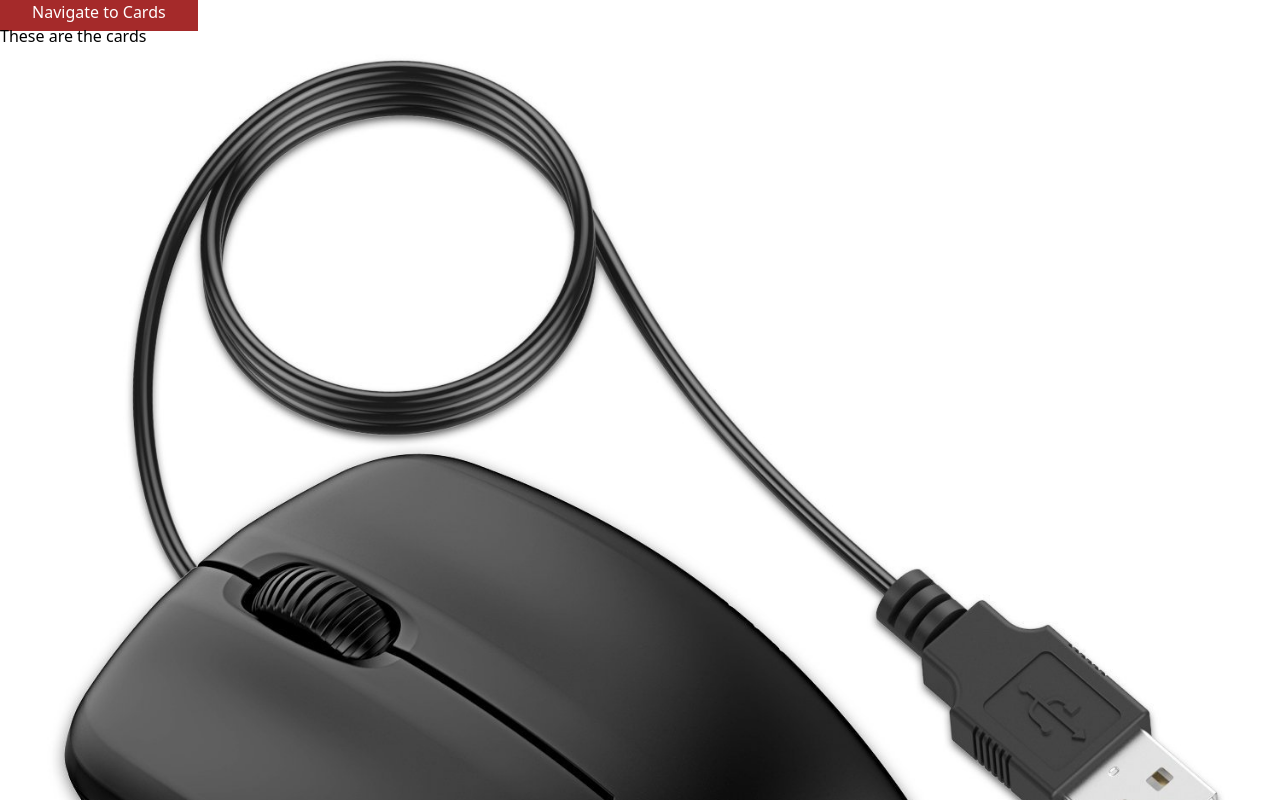
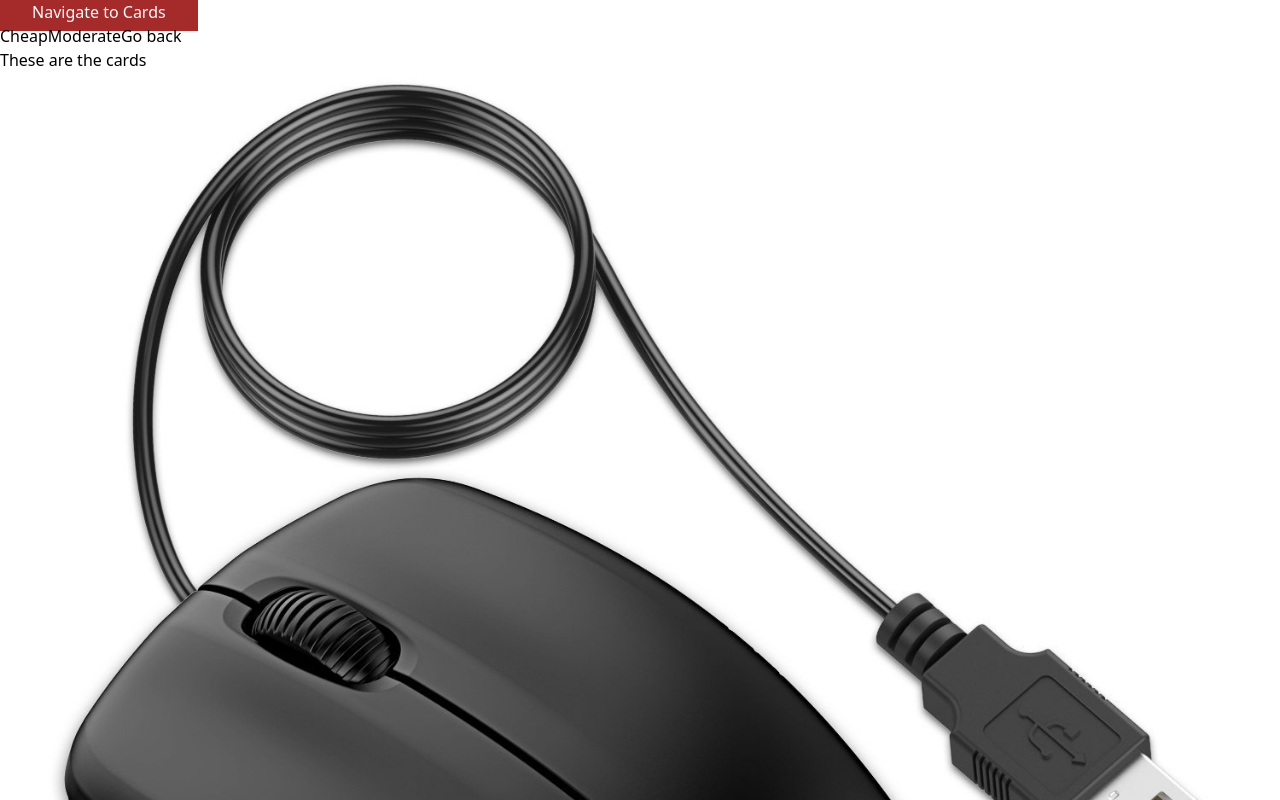
Before and after one commit to tuyishimejohnson/weather_application, a React (Vite) app in the folder weather-application/: page /Cards in a window 1280 px wide. Shown: the top 800 px of the page. Built offline with nearby package versions, Linux system fonts and the light colour scheme.

Commit message:
Adding navigations for filtering.

```diff
--- a/weather-application/src/components/cards.tsx
+++ b/weather-application/src/components/cards.tsx
@@ -3,29 +3,42 @@ import data from "./data"
 import { NavLink, useSearchParams } from "react-router-dom"
 
 
-let result = data.map(char => (
-    <div key={char.id} className="flex flex-col">
-        <NavLink to={`/Cards/${char.id}`}>
-            <img src={char.imagePath} className="h-56 w-72 object-cover bg-black shadow-gray-300 shadow-md rounded-md" alt="Images devices" />
-            <h1 className="text-2xl font-bold">{char.title}</h1>
-            <span className={`${char.category.toLowerCase() === "cheap" ? "bg-gray-600 py-1 px-2 rounded text-white" : "bg-green-500 py-1 px-2 rounded text-white"}`}>{char.category}</span>
-            <p>{char.description}</p>
-        </NavLink>
-    </div>
-))
+
 
 
 
 const Cards = () => {
 
+    const myStyles = {
+        backgroundColor:"gray"
+    }
+
     const [searchParams, setSearchParams] = useSearchParams()
-    const [data, setData] = useState([])
+    const [myData, setMyData] = useState(data)
     const typeFilter = searchParams.get("type")
     console.log(typeFilter)
+
+
+    let result = myData.filter(item => typeFilter ? item.type.toLowerCase() === typeFilter : item).map(char => (
+        <div key={char.id} className="flex flex-col">
+            <NavLink to={`/Cards/${char.id}`}>
+                <img src={char.imagePath} className="h-56 w-72 object-cover bg-black shadow-gray-300 shadow-md rounded-md" alt="Images devices" />
+                    <h1 className="text-2xl font-bold">{char.title}</h1>
+                <span className={`${char.type.toLowerCase() === "cheap" ? "bg-gray-600 py-1 px-2 rounded text-white" : "bg-green-500 py-1 px-2 rounded text-white"}`}>{char.type}</span>
+                <p>{char.description}</p>
+            </NavLink>
+        </div>
+    ))
+
+
 
   return (
 
     <div className="w-2/5 m-auto">
+        <NavLink to={"?type=cheap"} >Cheap</NavLink>
+        <NavLink to={"?type=moderate"}>Moderate</NavLink>
+        <NavLink to={""}>Go back</NavLink>
+
         <h1 className="flex justify-center text-3xl font-semibold">These are the cards</h1>
         <div className=" grid grid-cols-2 gap-5 px-3 py-5 border border-gray-200">
             { result }
--- a/weather-application/src/components/data.tsx
+++ b/weather-application/src/components/data.tsx
@@ -9,7 +9,7 @@ export interface Description {
     title:string,
     description:string,
     imagePath:string,
-    category:string
+    type:string
 }
 
 const myData:Description[] = [
@@ -18,28 +18,28 @@ const myData:Description[] = [
         title: "Device One",
         description: "Lorem ipsum dolor sit amet consectetur adipisicing elit. Sunt mollitia corporis voluptas ullam doloremque cum sequi quas facere exercitationem. Reprehenderit possimus facilis cupiditate, totam ad distinctio et voluptate deleniti itaque.",
         imagePath: image1,
-        category: "Cheap"
+        type: "Cheap"
     },
     {
         id: 2,
         title: "Device Two",
         description: "Lorem ipsum dolor sit amet consectetur adipisicing elit. Sunt mollitia corporis voluptas ullam doloremque cum sequi quas facere exercitationem. Reprehenderit possimus facilis cupiditate, totam ad distinctio et voluptate deleniti itaque.",
         imagePath: image2,
-        category: "Moderate"
+        type: "Moderate"
     },
     {
         id: 3,
         title: "Device Three",
         description: "Lorem ipsum dolor sit amet consectetur adipisicing elit. Sunt mollitia corporis voluptas ullam doloremque cum sequi quas facere exercitationem. Reprehenderit possimus facilis cupiditate, totam ad distinctio et voluptate deleniti itaque.",
         imagePath: image3,
-        category: "Moderate"
+        type: "Moderate"
     },
     {
         id: 4,
         title: "Device Four",
         description: "Lorem ipsum dolor sit amet consectetur adipisicing elit. Sunt mollitia corporis voluptas ullam doloremque cum sequi quas facere exercitationem. Reprehenderit possimus facilis cupiditate, totam ad distinctio et voluptate deleniti itaque.",
         imagePath: image4,
-        category: "Cheap"
+        type: "Cheap"
     }
 ]
 
```
